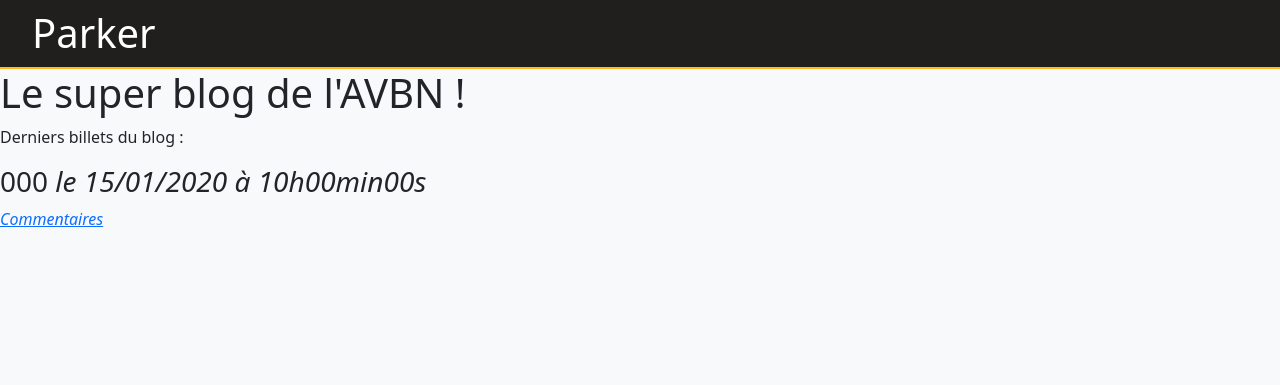
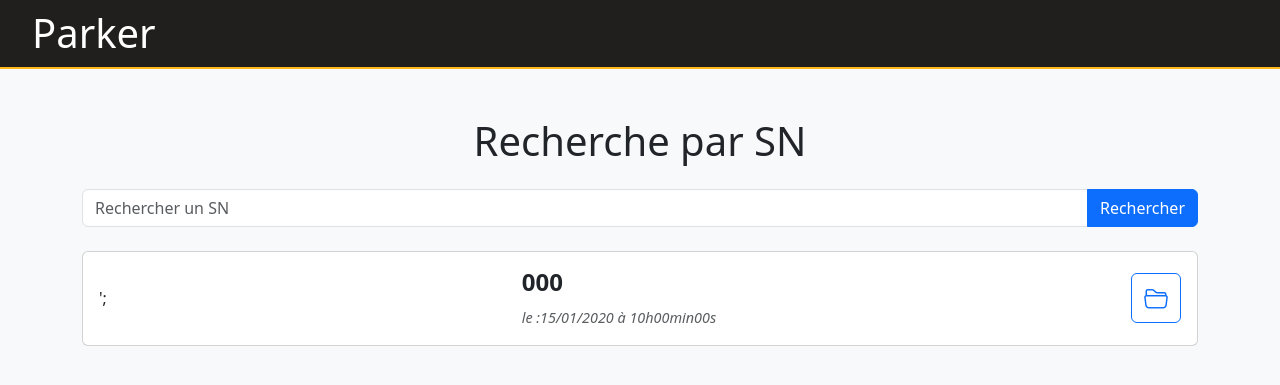
Before and after one commit to Mozinor95320/tracaMVC, a PHP site: page / in a window 1280 px wide. Shown: the part 21-406 px from the top of the page. Run offline with PHP 8.4, Linux system fonts and the light colour scheme; tables that the repository leaves empty or names only in its code hold one stand-in row (values such as "Sample post").

Commit message:
Update homepage.php

```diff
--- a/templates/homepage.php
+++ b/templates/homepage.php
@@ -1,19 +1,34 @@
 <?php $title = "Le blog de l'AVBN"; ?>
 
 <?php ob_start(); ?>
-<h1>Le super blog de l'AVBN !</h1>
-<p>Derniers billets du blog :</p>
 
 <?php
 foreach ($tracabilitySheets as $tracabilitySheet) {
 ?>
-    <div class="news">
-        <h3>
-            <?= htmlspecialchars($tracabilitySheet->identifier); ?>
-            <em>le <?= $tracabilitySheet->frenchCreationDate; ?></em>
-        </h3>
-            <em><a href="index.php?action=post&id=<?= urlencode($tracabilitySheet->identifier) ?>">Commentaires</a></em>
+<div class="container mt-5">
+    <h1 class="text-center mb-4">Recherche par SN</h1>
+    <!-- Barre de recherche -->
+    <form id="search-form" method="GET" action="" class="mb-4">
+        <div class="input-group">
+            <input type="text" id="search-input" name="search-sn" class="form-control" placeholder="Rechercher un SN" required>
+            <button class="btn btn-primary" type="submit">Rechercher</button>
+        </div>
+    </form>
+    <div id="result-container">
+        <div class="card mb-3">
+            <div class="card-body d-flex justify-content-between align-items-center">';
+                <div>
+                    <h5 class="card-title fw-bold"><?= htmlspecialchars($tracabilitySheet->identifier); ?></h5>
+                    <em class="card-text text-muted">le :<?= $tracabilitySheet->frenchCreationDate; ?></em>
+                </div>
+                <a class="btn btn-outline-primary" href="index.php?action=post&id=<?= urlencode($tracabilitySheet->identifier) ?>">
+                    <i class="bi bi-folder2-open" style="font-size: 24px;"></i> <!--Icône de dossier ouvert-->
+                </a>
+            </div>
+        </div>
     </div>
+</div>
+
 <?php
 }
 ?>
```
